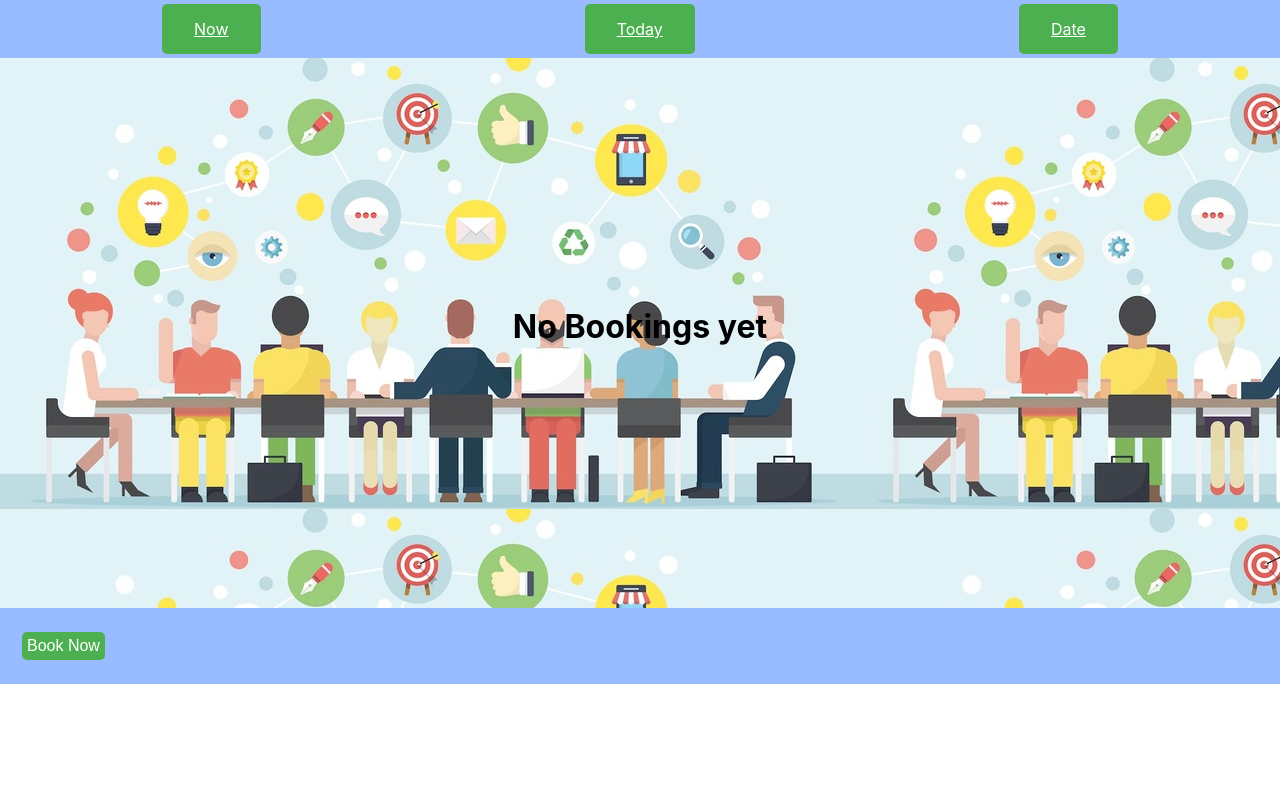
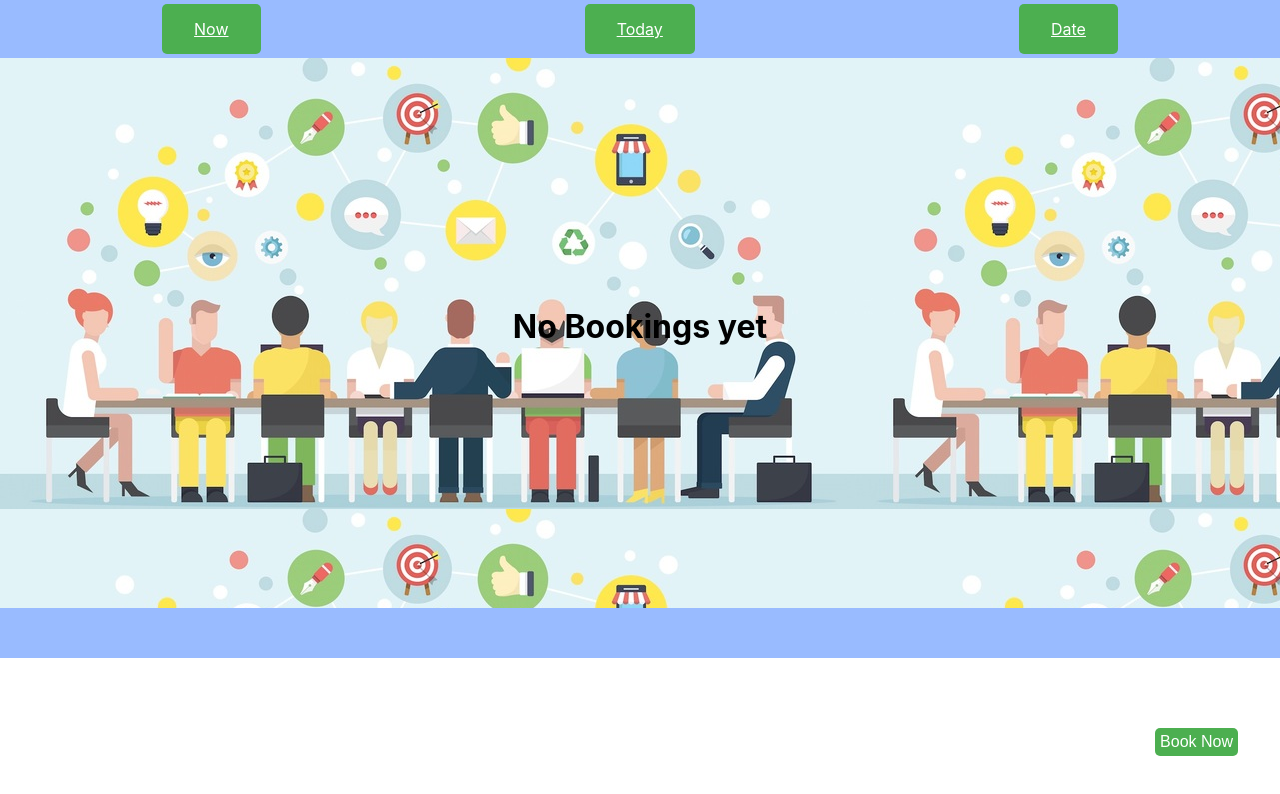
Before and after one commit to justin2476/MeetingRoom, a React (Create React App) app: page /Today in a window 1280 px wide. Shown: the top 794 px of the page. Built offline with nearby package versions, Linux system fonts and the light colour scheme; no server answers.

Commit message:
styled
css updated

```diff
--- a/src/Components/App.css
+++ b/src/Components/App.css
@@ -120,8 +120,8 @@ main article {
     background-image: url("myfigure.jpg");
 }
 input {
-    width: 30%;
-    padding: 12px 20px;
+    width: 100%;
+padding: 10px 10px;
     margin: 8px 0;
     display: inline-block;
     border: 1px solid #ccc;
@@ -132,3 +132,10 @@ input {
       padding:210px 200px 260px 100px;
       background-image: url("myfigure.jpg");
 }
+
+
+#footer {
+	background: #99bbff;
+    height: 50px;
+    clear: both;
+}
--- a/src/Components/BookNow.js
+++ b/src/Components/BookNow.js
@@ -51,10 +51,10 @@ class BookNow extends React.Component{
     }
     render() {
         const divStyle = {
-            padding: 20
+            padding: "20px"
           };
     return (
-        <form style={divStyle} onSubmit={this.postHandler} >
+        <form onSubmit={this.postHandler} >
                <label>User Name </label><br/>
 
                <input
--- a/src/Components/Sidebar.js
+++ b/src/Components/Sidebar.js
@@ -1,34 +1,48 @@
 import React from 'react'
 import BookNow from './BookNow';
 
-class Sidebar extends React.Component{
-    constructor(){
+class Sidebar extends React.Component {
+    constructor() {
         super()
-        this.state={
-            'click':false
+        this.state = {
+            'click': false
         }
-        this.handleClick=this.handleClick.bind(this)
+        this.handleClick = this.handleClick.bind(this)
     }
-    handleClick()
-    {
-        this.setState({click:true})
+    handleClick() {
+        this.setState({ click: true })
 
     }
 
-    render(){
-       console.log("From Footer"+ this.props.data[0])
+    render() {
+        console.log("From Footer" + this.props.data[0])
         const divStyle = {
-            padding: 20
+            padding: 20,
+            position: "fixed",
+            bottom: "20px",
+            right: "20px"
         };
-    if(!this.state.click)
+        const newStyle = {
+            padding: "20px",
+            width: "20%",
+            position: "fixed",
+            bottom: "20px",
+            right: "20px",
+            borderRadius: "5px",
+            backgroundColor: "#D2F4EE"
+        }
+        if (!this.state.click)
             return (
                 <div style={divStyle}>
-   <button style={{color:"white"}}onClick={this.handleClick}>Book Now</button>
+                    <button style={{ color: "white" }} onClick={this.handleClick}>Book Now</button>
                 </div>
             )
         else
-   return    < BookNow data={this.props.data}/>
-
+            return (
+                <div style={newStyle}>
+                    < BookNow data={this.props.data} />
+                </div>
+            )
     }
 }
 export default Sidebar
--- a/src/Router.js
+++ b/src/Router.js
@@ -50,6 +50,7 @@ render(){
         </div>
     </Router>
     <Sidebar data={this.props.items}/>
+    <div id="footer"></div>
     </div>
   );
 }
```
Lines whose indentation alone changed are shown as unchanged.
